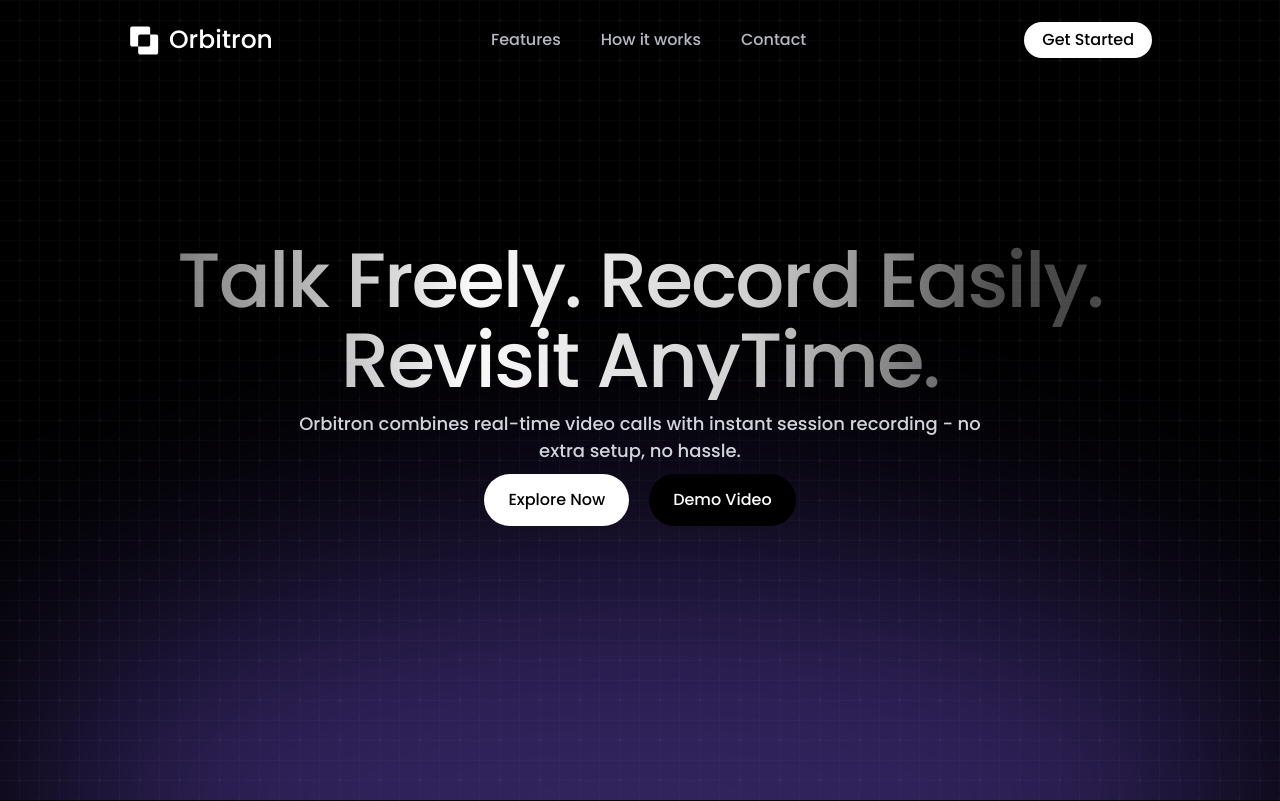
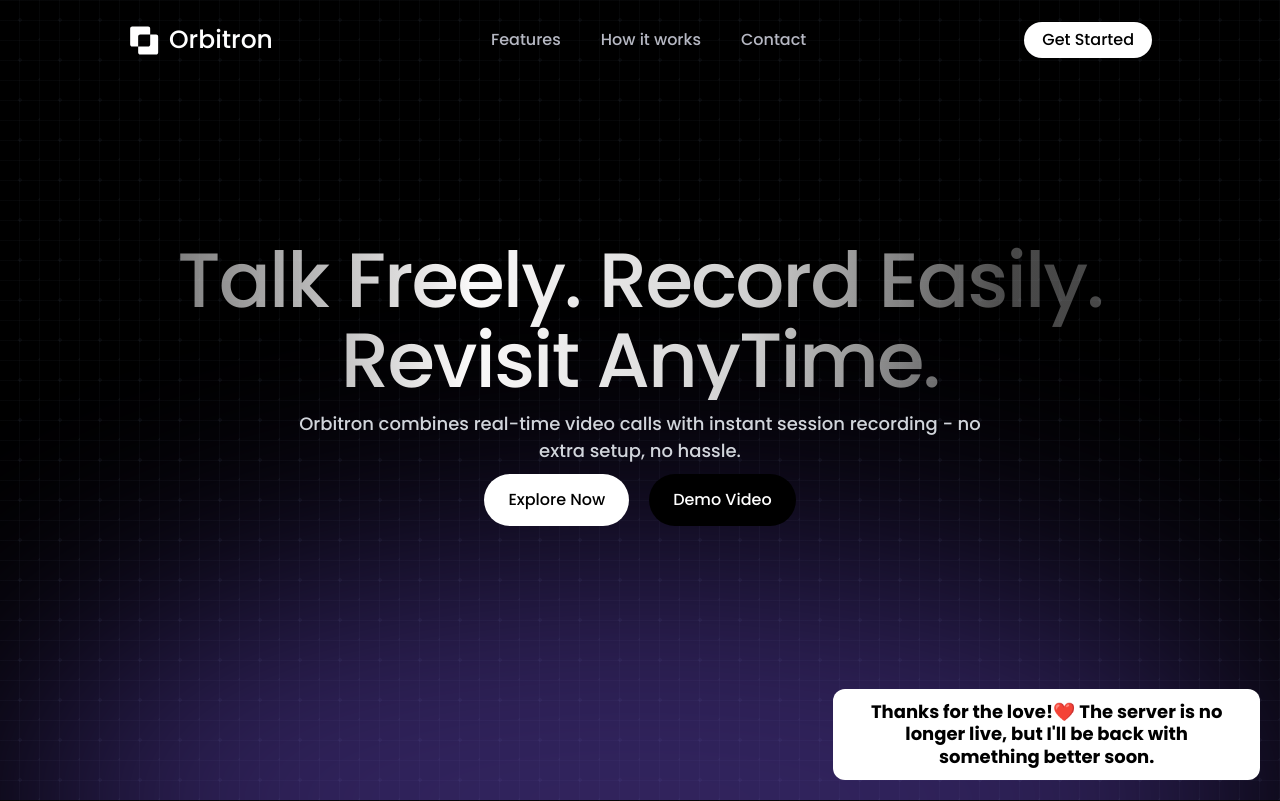
Before and after one commit to VanshRana-1004/Orbitron, a Next.js app in the folder web/: page / in a window 1280 px wide. Shown: the top 801 px of the page. Built offline with nearby package versions, Linux system fonts and the light colour scheme.

Commit message:
this journey ends

```diff
--- a/web/app/components/authentication/authentication.tsx
+++ b/web/app/components/authentication/authentication.tsx
@@ -171,6 +171,9 @@
       `,
       backgroundSize: '40px 40px, 40px 40px, 40px 40px, 40px 40px',
     }}>
+        <div className={`z-50 rounded-xl ${width>768 ? 'w-1/3 ' : 'w-2/3 '} bg-white py-3 px-5 fixed right-5 bottom-5 flex flex-col text-wrap items-center justify-center poppins-medium `}>
+          <p className={`leading-tight text-wrap w-full text-center ${width>768 ? 'text-[18px] text-black' : 'text-[15px] text-black'} font-bold`}>Thanks for the love!❤️ The server is no longer live, but I'll be back with something better soon.</p>
+        </div>
 
         <div
           className="absolute left-1/2 -translate-x-1/2 -bottom-[250px] w-full z-0"
--- a/web/app/dashboard/page.tsx
+++ b/web/app/dashboard/page.tsx
@@ -368,6 +368,9 @@
         `,
         backgroundSize: '40px 40px, 40px 40px, 40px 40px, 40px 40px',
     }}>
+        <div className={`z-50 rounded-xl ${width>768 ? 'w-1/3 ' : 'w-2/3 '} bg-gray-100 py-3 px-5 fixed right-5 bottom-5 flex flex-col text-wrap items-center justify-center poppins-medium `}>
+          <p className={`leading-tight text-wrap w-full text-center ${width>768 ? 'text-[18px] text-black' : 'text-[15px] text-black'} font-semibold`}>Thanks for the love!❤️ The server is no longer live, but I'll be back with something better soon.</p>
+        </div>
 
         <ToastContainer position="top-center" autoClose={3000} theme='dark'/>
 
--- a/web/app/page.tsx
+++ b/web/app/page.tsx
@@ -75,6 +75,11 @@
       backgroundSize: '40px 40px, 40px 40px, 40px 40px, 40px 40px',
     }}>
 
+      <div className={`z-50 rounded-xl ${width>768 ? 'w-1/3 ' : 'w-2/3 '} bg-white py-3 px-5 fixed right-5 bottom-5 flex flex-col text-wrap items-center justify-center poppins-medium `}>
+          <p className={`leading-tight text-wrap w-full text-center ${width>768 ? 'text-[18px] text-black' : 'text-[15px] text-black'} font-bold`}>Thanks for the love!❤️ The server is no longer live, but I'll be back with something better soon.</p>
+      </div>
+
+
       <div className="h-screen overflow-hidden">
 
         <div className={`flex justify-between items-center relative top-5 h-10 w-full ${width<800 ? 'px-3' : 'px-32'}`}>
@@ -116,6 +121,8 @@
           }
 
         </div>
+
+
 
         <div className={`z-10 px-auto w-auto h-[50%] relative ${width>1280 ? 'top-48' : 'top-1/2 -translate-y-1/2'} flex flex-col items-center gap-[10px]`}>
 
@@ -161,13 +168,14 @@
           </div>
 
           <div className={`flex flex-col text-wrap items-center justify-center poppins-medium font-normal `}>
-            <p className={`text-wrap w-[80%] text-center ${width>768 ? 'text-[18px] text-gray-300' : 'text-[15px] text-gray-400'} tracking-[-2%]`}>Orbitron combines real-time video calls with instant session recording - no extra setup, no hassle.</p>
+            <p className={`text-wrap w-[80%] text-center ${width>768 ? 'text-[18px] text-gray-300' : 'text-[15px] text-gray-400'}`}>Orbitron combines real-time video calls with instant session recording - no extra setup, no hassle.</p>
           </div>
 
           <div className="flex gap-[20px]">
             <button onClick={()=>router.push('/dashboard')} className={`${width>768 ? 'text-[16px]' : 'text-[14px]'} poppins-medium font-medium bg-white text-black px-[24px] py-[14px] rounded-[100px] cursor-pointer hover:bg-gray-200 transition-transform duration-150 active:scale-95`}>Explore Now</button>
             <a href={'#demo'} className={`${width>768 ? 'text-[16px]' : 'text-[14px]'} poppins-medium font-medium bg-black text-white px-[24px] py-[14px] rounded-[100px] cursor-pointer hover:bg-zinc-900 transition-transform duration-150 active:scale-95`}>Demo Video</a>
           </div>
+
 
         </div>
 
--- a/web/package.json
+++ b/web/package.json
@@ -5,7 +5,7 @@
   "private": true,
   "scripts": {
     "build": "prisma generate && next build",
-    "dev": "next start",
+    "dev": "next dev",
     "start": "next start",
     "lint": "next lint --max-warnings 0",
     "check-types": "tsc --noEmit"
```
